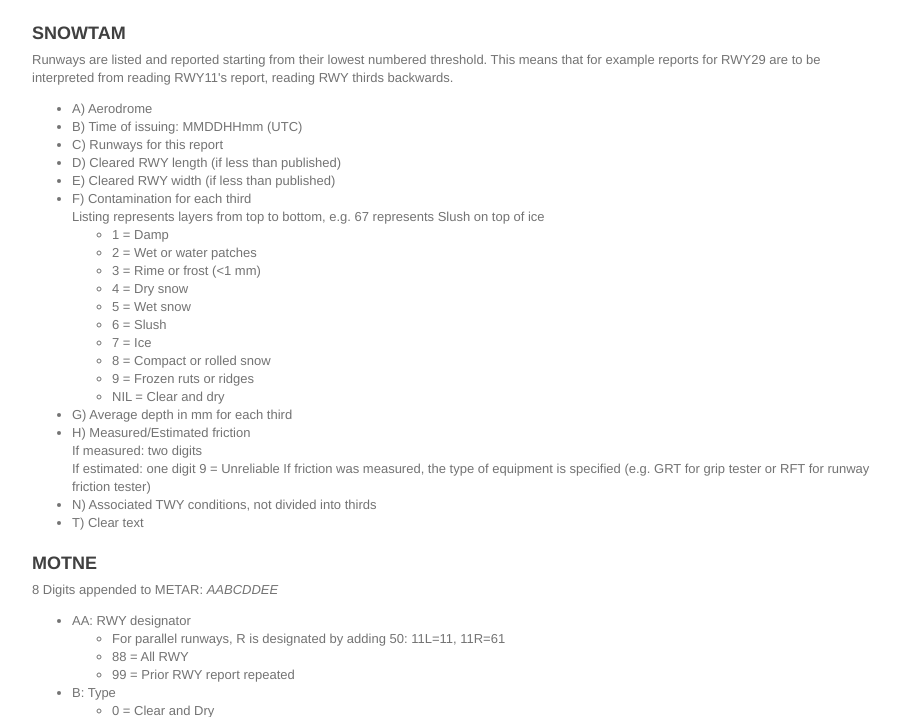
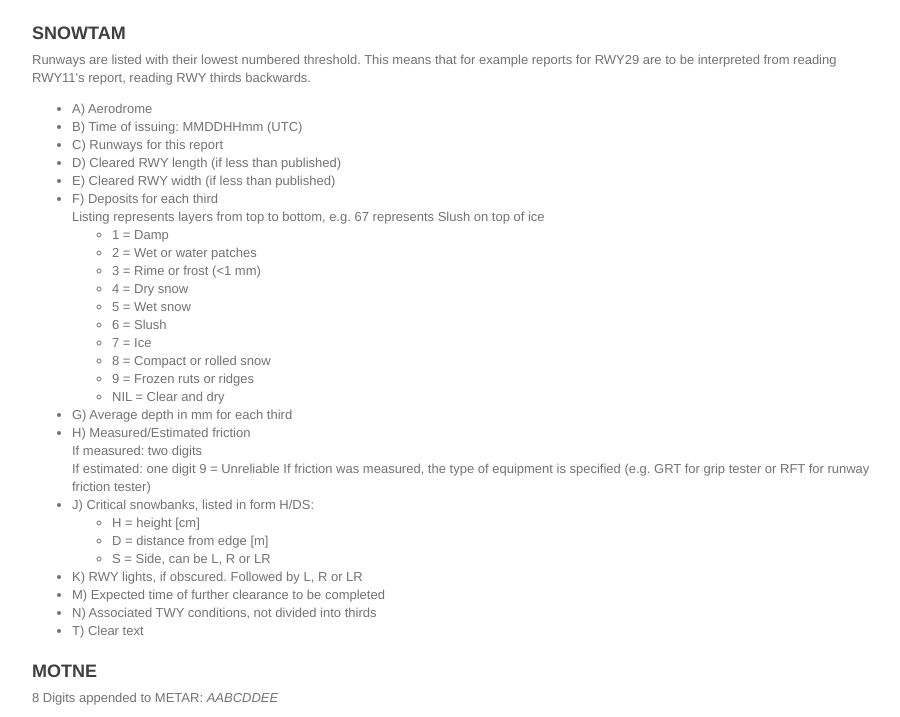
Before and after one commit to sebastiant/snowtam-motne-cheat-sheet, a plain HTML site: page index.html in a window 1280 px wide. Shown: the part 49-766 px from the top of the page, without its empty margins (181-1081 px from the left). Drawn offline with Linux system fonts and the light colour scheme.

Commit message:
add snowtam J,K,M fields

```diff
--- a/index.html
+++ b/index.html
@@ -160,7 +160,7 @@ sup {
 
 <h3>SNOWTAM</h3>
 
-<p>Runways are listed and reported starting from their lowest numbered threshold. This means that for example reports for RWY29 are to be interpreted from reading RWY11's report, reading RWY thirds backwards.</p>
+<p>Runways are listed with their lowest numbered threshold. This means that for example reports for RWY29 are to be interpreted from reading RWY11's report, reading RWY thirds backwards.</p>
 
 <ul>
 <li>A) Aerodrome</li>
@@ -168,7 +168,7 @@ sup {
 <li>C) Runways for this report</li>
 <li>D) Cleared RWY length (if less than published)</li>
 <li>E) Cleared RWY width (if less than published)</li>
-<li>F) Contamination for each third<br/>
+<li>F) Deposits for each third<br/>
   Listing represents layers from top to bottom, e.g. 67 represents Slush on top of ice
 
 <ul>
@@ -190,6 +190,16 @@ If measured: two digits<br/>
 If estimated: one digit
 9 = Unreliable
 If friction was measured, the type of equipment is specified (e.g. GRT for grip tester or RFT for runway friction tester)</li>
+<li>J) Critical snowbanks, listed in form H/DS:
+
+<ul>
+<li>H = height [cm]</li>
+<li>D = distance from edge [m]</li>
+<li>S = Side, can be L, R or LR</li>
+</ul>
+</li>
+<li>K) RWY lights, if obscured. Followed by L, R or LR</li>
+<li>M) Expected time of further clearance to be completed</li>
 <li>N) Associated TWY conditions, not divided into thirds</li>
 <li>T) Clear text</li>
 </ul>
```
Also changed, not shown: 2 other files.
